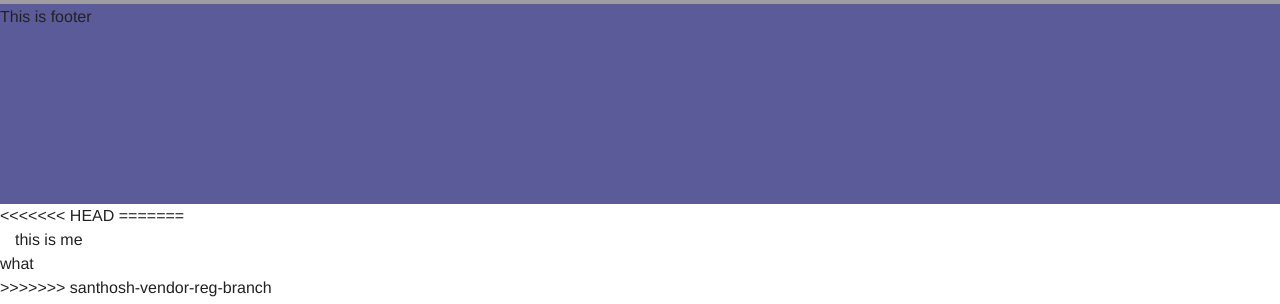
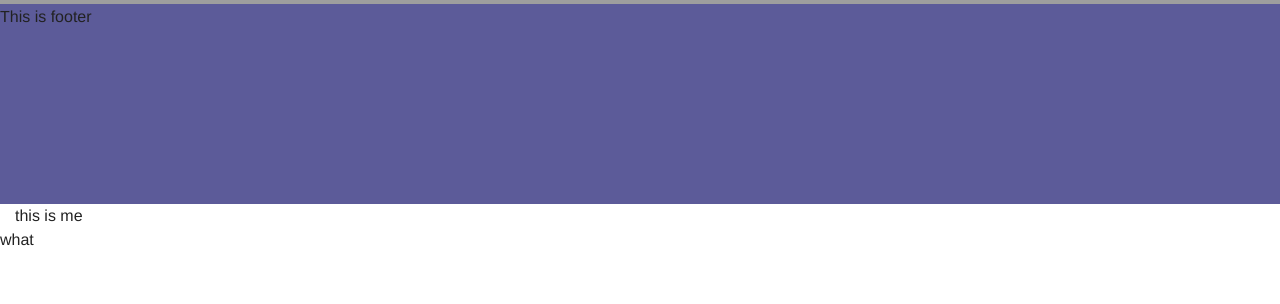
Before and after one commit to bunny92/vendor-registeration-bulkhouse, a CodeIgniter app: page / in a window 1280 px wide. Shown: the part 496-800 px from the top of the page. Run offline with CodeIgniter, Linux system fonts and the light colour scheme; grey boxes are pictures that could not be loaded.

```diff
--- a/application/views/home.php
+++ b/application/views/home.php
@@ -42,11 +42,11 @@
             <div class="large-12 columns zeropadding" style="background-color: #5c5b99; height: 200px">
                     <p>This is footer</p>
             </div>
-<<<<<<< HEAD
+
             <div class="large-12 columns">this is me </div>
-=======
+
             <div class="large-5">what</div>
->>>>>>> santhosh-vendor-reg-branch
+
 
         </div>
 
```
